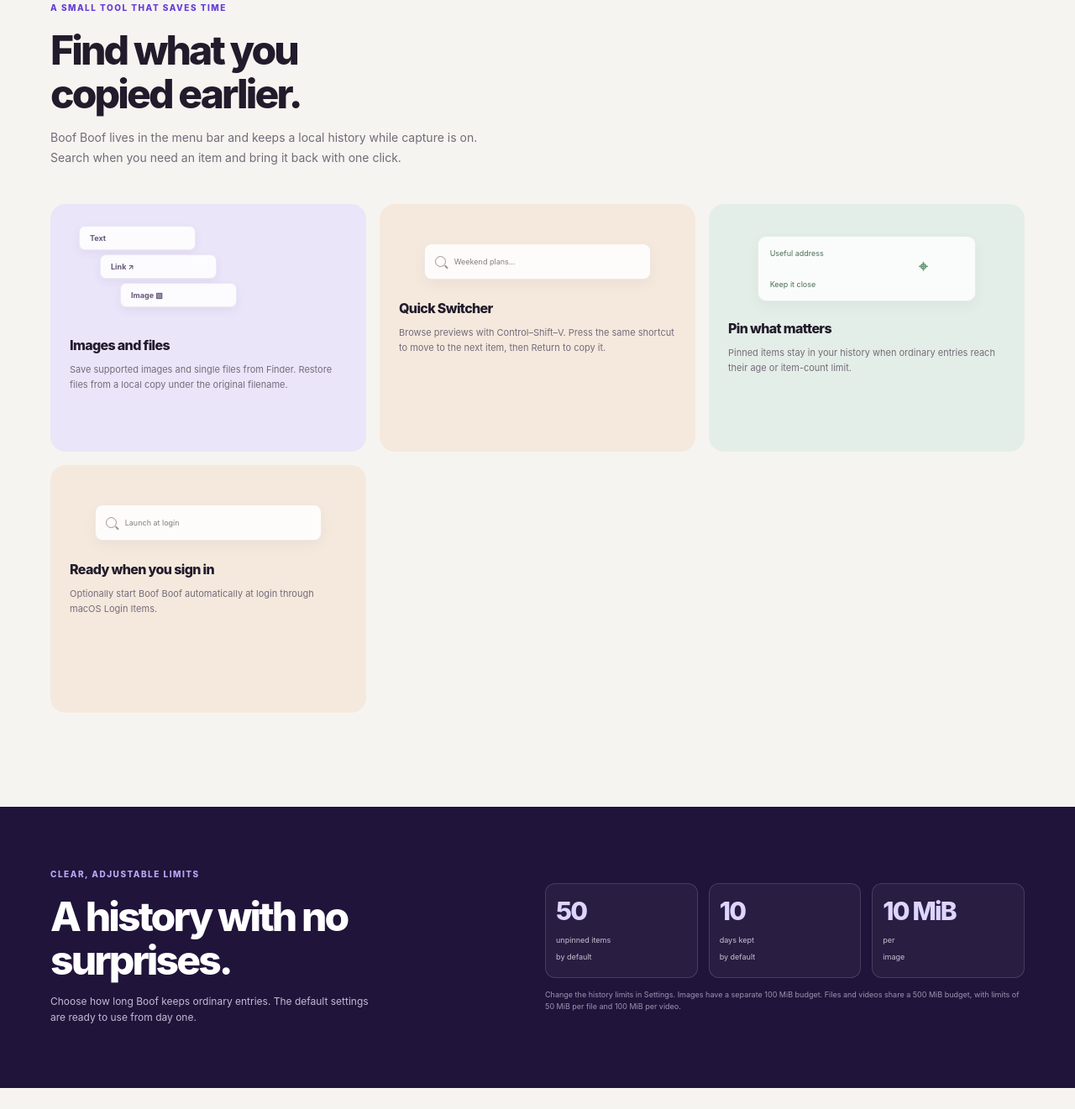
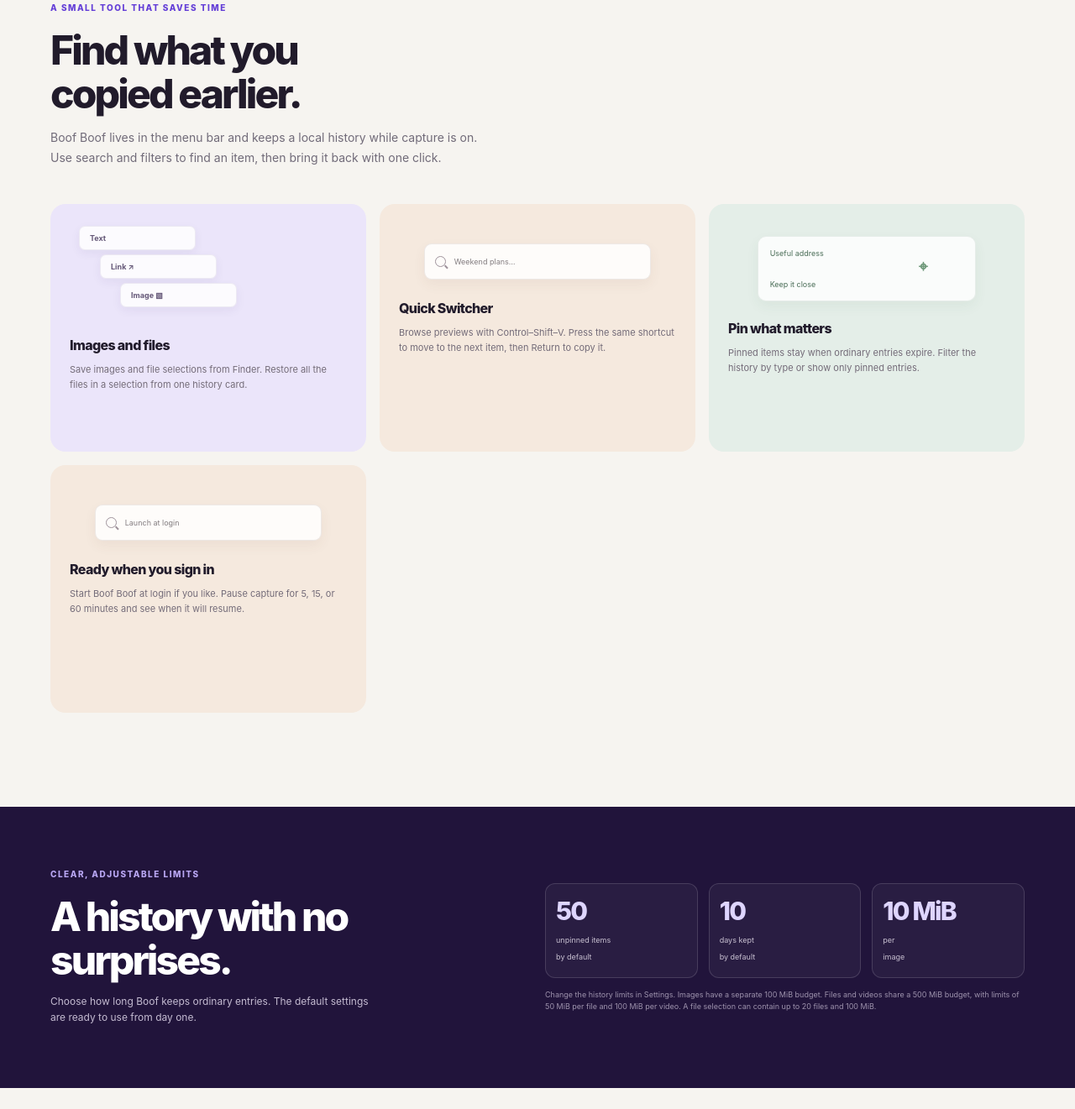
Before and after one commit to atticusrock/BoofBoof, a plain HTML site: page docs/index.html in a window 1280 px wide. Shown: the part 919-2240 px from the top of the page at 84% size. Drawn offline with Linux system fonts and the light colour scheme.

Commit message:
Release Boof Boof 1.2.0

```diff
--- a/docs/index.html
+++ b/docs/index.html
@@ -18,7 +18,7 @@
     <nav class="main-nav" aria-label="Main navigation">
       <a href="#features">Features</a><a href="#privacy">Privacy</a><a href="#install">Install</a>
     </nav>
-    <a class="button button-small button-dark header-download" href="https://github.com/atticusrock/BoofBoof/releases/download/v1.1.2/BoofBoof-1.1.2.dmg" download>Free download <span aria-hidden="true">↗</span></a>
+    <a class="button button-small button-dark header-download" href="https://github.com/atticusrock/BoofBoof/releases/download/v1.2.0/BoofBoof-1.2.0.dmg" download>Free download <span aria-hidden="true">↗</span></a>
   </header>
 
   <main id="top">
@@ -28,7 +28,7 @@
         <h1>Copy it.<br>Boof remembers.</h1>
         <p class="hero-lede">A clipboard history that is always close by. Keep text, links, images, and files in the menu bar. Open Quick Switcher with a keyboard shortcut to browse previews.</p>
         <div class="hero-actions">
-          <a class="button button-primary" href="https://github.com/atticusrock/BoofBoof/releases/download/v1.1.2/BoofBoof-1.1.2.dmg" download>Download Boof Boof <span aria-hidden="true">↓</span></a>
+          <a class="button button-primary" href="https://github.com/atticusrock/BoofBoof/releases/download/v1.2.0/BoofBoof-1.2.0.dmg" download>Download Boof Boof <span aria-hidden="true">↓</span></a>
           <a class="text-link" href="#features">Explore features <span aria-hidden="true">→</span></a>
         </div>
         <div class="hero-notes"><span><b>Free</b>, no subscription</span><span>macOS 13 or later</span><span>History stays on your Mac</span></div>
@@ -53,18 +53,18 @@
     <section class="trust-strip" id="privacy"><div class="trust-inner"><span class="trust-icon" aria-hidden="true">⌂</span><p><strong>Your clipboard stays yours.</strong> Boof Boof stores history locally on your Mac. No cloud, sync, or clipboard uploads.</p><span class="trust-tag">LOCAL ONLY</span></div></section>
 
     <section class="features section-wrap" id="features">
-      <div class="section-heading"><p class="eyebrow">A SMALL TOOL THAT SAVES TIME</p><h2>Find what you<br>copied earlier.</h2><p>Boof Boof lives in the menu bar and keeps a local history while capture is on. Search when you need an item and bring it back with one click.</p></div>
+      <div class="section-heading"><p class="eyebrow">A SMALL TOOL THAT SAVES TIME</p><h2>Find what you<br>copied earlier.</h2><p>Boof Boof lives in the menu bar and keeps a local history while capture is on. Use search and filters to find an item, then bring it back with one click.</p></div>
       <div class="feature-grid">
-        <article class="feature-card feature-purple"><div class="feature-art art-stack" aria-hidden="true"><span>Text</span><span>Link ↗</span><span>Image ▧</span></div><h3>Images and files</h3><p>Save supported images and single files from Finder. Restore files from a local copy under the original filename.</p></article>
+        <article class="feature-card feature-purple"><div class="feature-art art-stack" aria-hidden="true"><span>Text</span><span>Link ↗</span><span>Image ▧</span></div><h3>Images and files</h3><p>Save images and file selections from Finder. Restore all the files in a selection from one history card.</p></article>
         <article class="feature-card feature-peach"><div class="feature-art art-search" aria-hidden="true"><span class="search-glass"></span><i>Weekend plans…</i></div><h3>Quick Switcher</h3><p>Browse previews with Control–Shift–V. Press the same shortcut to move to the next item, then Return to copy it.</p></article>
-        <article class="feature-card feature-mint"><div class="feature-art art-pin" aria-hidden="true"><span>Useful address</span><b>⌖</b><span>Keep it close</span></div><h3>Pin what matters</h3><p>Pinned items stay in your history when ordinary entries reach their age or item-count limit.</p></article>
-        <article class="feature-card feature-peach"><div class="feature-art art-search" aria-hidden="true"><span class="search-glass"></span><i>Launch at login</i></div><h3>Ready when you sign in</h3><p>Optionally start Boof Boof automatically at login through macOS Login Items.</p></article>
+        <article class="feature-card feature-mint"><div class="feature-art art-pin" aria-hidden="true"><span>Useful address</span><b>⌖</b><span>Keep it close</span></div><h3>Pin what matters</h3><p>Pinned items stay when ordinary entries expire. Filter the history by type or show only pinned entries.</p></article>
+        <article class="feature-card feature-peach"><div class="feature-art art-search" aria-hidden="true"><span class="search-glass"></span><i>Launch at login</i></div><h3>Ready when you sign in</h3><p>Start Boof Boof at login if you like. Pause capture for 5, 15, or 60 minutes and see when it will resume.</p></article>
       </div>
     </section>
 
-    <section class="limits-section"><div class="section-wrap limits-layout"><div><p class="eyebrow">CLEAR, ADJUSTABLE LIMITS</p><h2>A history with no surprises.</h2><p class="limits-copy">Choose how long Boof keeps ordinary entries. The default settings are ready to use from day one.</p></div><div class="limit-stats"><div class="stat"><strong>50</strong><span>unpinned items<br>by default</span></div><div class="stat"><strong>10</strong><span>days kept<br>by default</span></div><div class="stat"><strong>10 MiB</strong><span>per<br>image</span></div><p class="limits-footnote">Change the history limits in Settings. Images have a separate 100 MiB budget. Files and videos share a 500 MiB budget, with limits of 50 MiB per file and 100 MiB per video.</p></div></div></section>
+    <section class="limits-section"><div class="section-wrap limits-layout"><div><p class="eyebrow">CLEAR, ADJUSTABLE LIMITS</p><h2>A history with no surprises.</h2><p class="limits-copy">Choose how long Boof keeps ordinary entries. The default settings are ready to use from day one.</p></div><div class="limit-stats"><div class="stat"><strong>50</strong><span>unpinned items<br>by default</span></div><div class="stat"><strong>10</strong><span>days kept<br>by default</span></div><div class="stat"><strong>10 MiB</strong><span>per<br>image</span></div><p class="limits-footnote">Change the history limits in Settings. Images have a separate 100 MiB budget. Files and videos share a 500 MiB budget, with limits of 50 MiB per file and 100 MiB per video. A file selection can contain up to 20 files and 100 MiB.</p></div></div></section>
 
-    <section class="install section-wrap" id="install"><div class="install-card"><div class="install-copy"><p class="eyebrow">READY TO TRY IT?</p><h2>Boof Boof is free.</h2><p>Download the app and move it to Applications. To update, quit Boof Boof first and choose Replace when prompted.</p><a class="button button-light" href="https://github.com/atticusrock/BoofBoof/releases/download/v1.1.2/BoofBoof-1.1.2.dmg" download>Download for Mac <span aria-hidden="true">↓</span></a><span class="install-requirements">macOS 13+ · Intel and Apple Silicon · Version 1.1.2</span></div><div class="install-steps" aria-label="Installation steps"><div><b>01</b><span>Open the<br>downloaded DMG</span></div><i aria-hidden="true"></i><div><b>02</b><span>Drag Boof into<br>Applications</span></div><i aria-hidden="true"></i><div><b>03</b><span>Launch it and<br>copy as usual</span></div></div></div><p class="first-run-note">This build is ad-hoc signed and not notarized by Apple. macOS may show a security warning when opening a downloaded copy.</p></section>
+    <section class="install section-wrap" id="install"><div class="install-card"><div class="install-copy"><p class="eyebrow">READY TO TRY IT?</p><h2>Boof Boof is free.</h2><p>Download the app and move it to Applications. To update, quit Boof Boof first and choose Replace when prompted.</p><a class="button button-light" href="https://github.com/atticusrock/BoofBoof/releases/download/v1.2.0/BoofBoof-1.2.0.dmg" download>Download for Mac <span aria-hidden="true">↓</span></a><span class="install-requirements">macOS 13+ · Intel and Apple Silicon · Version 1.2.0</span></div><div class="install-steps" aria-label="Installation steps"><div><b>01</b><span>Open the<br>downloaded DMG</span></div><i aria-hidden="true"></i><div><b>02</b><span>Drag Boof into<br>Applications</span></div><i aria-hidden="true"></i><div><b>03</b><span>Launch it and<br>copy as usual</span></div></div></div><p class="first-run-note">This build is ad-hoc signed and not notarized by Apple. macOS may show a security warning when opening a downloaded copy.</p></section>
   </main>
 
   <footer class="site-footer"><a class="brand footer-brand" href="#top"><img src="assets/boof-icon.png" alt="" width="34" height="34"><span>Boof Boof</span></a><span>Free. Local. Close at hand.</span><a href="mailto:alex.experiense@gmail.com">Contact</a><a href="https://www.donationalerts.com/r/atticusrock" target="_blank" rel="noopener noreferrer">Buy me a coffee ↗</a></footer>
```
Also changed, not shown: 4 other files.
